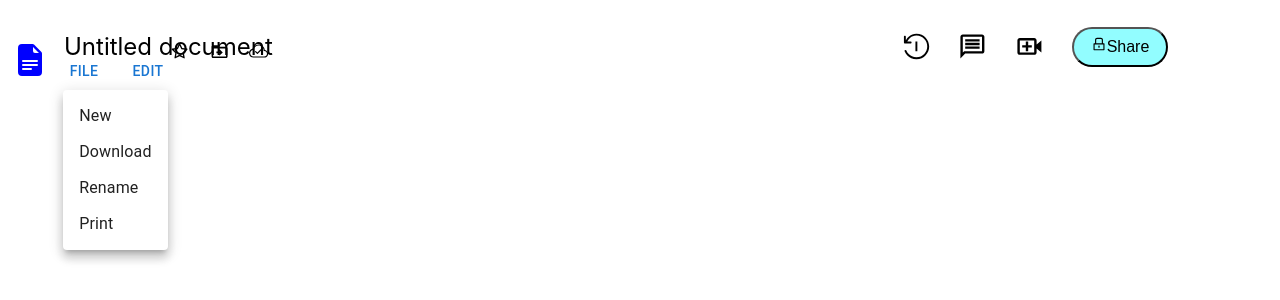
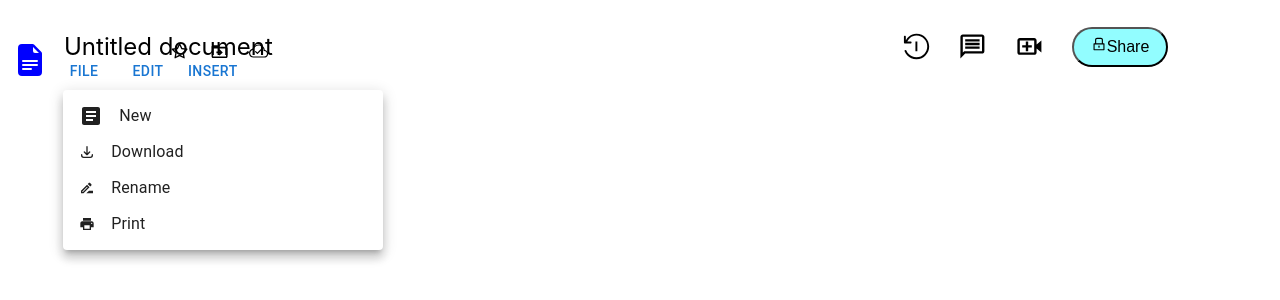
Before and after one commit to vikrantkkk/google_docs_clone, a React (Create React App) app: page / in a window 1280 px wide. Both pictures are taken after a click on the button "FILE". Shown: the top 300 px of the page. Built offline with nearby package versions, Linux system fonts and the light colour scheme.

Commit message:
icon added

```diff
--- a/src/components/header/header.jsx
+++ b/src/components/header/header.jsx
@@ -11,7 +11,16 @@ import { MdOutlineMessage } from "react-icons/md";
 import { BiVideoPlus } from "react-icons/bi";
 import { AiOutlineLock } from "react-icons/ai";
 import { BsFillFileEarmarkTextFill } from "react-icons/bs";
-// import { HiOutlineDownload } from "react-icons/hi";
+import { HiOutlineDownload } from "react-icons/hi";
+import { MdOutlineDriveFileRenameOutline } from "react-icons/md";
+import { MdPrint } from "react-icons/md";
+import { MdOutlineContentPaste } from "react-icons/md";
+import { MdSelectAll } from "react-icons/md";
+import { BiImageAlt } from "react-icons/bi";
+import { MdOutlineTableChart } from "react-icons/md";
+import { BiBarChartSquare } from "react-icons/bi";
+import ArticleIcon from '@mui/icons-material/Article';
+import CopyAllIcon from '@mui/icons-material/CopyAll';
 
 export default function Header() {
   const [anchorEl, setAnchorEl] = useState(null);
@@ -32,6 +41,18 @@ export default function Header() {
     setAnchorE2(null);
   };
 
+
+  const [anchorE3, setAnchorE3] = useState(null);
+  const open3 = Boolean(anchorE3);
+  const handleClick3 = (event) => {
+    setAnchorE3(event.currentTarget);
+  };
+  const handleClose3 = () => {
+    setAnchorE3(null);
+  };
+
+
+
   return (
     <div className={Styles.mainDiv}>
       <div className={Styles.childDiv}>
@@ -40,7 +61,7 @@ export default function Header() {
         </div>
 
         <div className={Styles.icon}>
-          <AiOutlineStar />
+          <AiOutlineStar/>
           <MdDriveFileMoveOutline />
           <BsCloudCheck />
         </div>
@@ -85,10 +106,12 @@ export default function Header() {
           }}
           className={Styles.menuOne}
         >
-          <MenuItem onClick={handleClose}>New</MenuItem>
-         <MenuItem onClick={handleClose}>Download</MenuItem>
-          <MenuItem onClick={handleClose}>Rename</MenuItem>
-          <MenuItem onClick={handleClose}>Print</MenuItem>
+          <div className={Styles.headerTwoDiv}>
+          <MenuItem onClick={handleClose}><ArticleIcon/><span>New</span></MenuItem>
+         <MenuItem onClick={handleClose}><HiOutlineDownload/><span>Download</span></MenuItem>
+          <MenuItem onClick={handleClose}><MdOutlineDriveFileRenameOutline/><span>Rename</span></MenuItem>
+          <MenuItem onClick={handleClose}><MdPrint/><span>Print</span></MenuItem>
+          </div>
         </Menu>
 
         <Button
@@ -110,9 +133,37 @@ export default function Header() {
           }}
           className={Styles.menuTwo}
         >
-          <MenuItem onClick={handleClose2}>Copy</MenuItem>
-          <MenuItem onClick={handleClose2}>Paste</MenuItem>
-          <MenuItem onClick={handleClose2}>Select All</MenuItem>
+          <div className={Styles.headerTwoDiv}>
+          <MenuItem onClick={handleClose2}><CopyAllIcon/><span>Copy</span></MenuItem>
+          <MenuItem onClick={handleClose2}><MdOutlineContentPaste/><span>Paste</span></MenuItem>
+          <MenuItem onClick={handleClose2}><MdSelectAll/><span>Select All</span></MenuItem>
+          </div>
+        </Menu>
+
+        <Button
+          id="basic-button3"
+          aria-controls={open3 ? "basic-menu3" : undefined}
+          aria-haspopup="true"
+          aria-expanded={open3 ? "true" : undefined}
+          onClick={handleClick3}
+        >
+          Insert
+        </Button>
+        <Menu
+          id="basic-menu3"
+          anchorE3={anchorE3}
+          open={open3}
+          onClose={handleClose3}
+          MenuListProps={{
+            "aria-labelledby": "basic-button3",
+          }}
+          className={Styles.menuThree}
+        >
+          <div className={Styles.headerTwoDiv}>
+          <MenuItem onClick={handleClose3}><BiImageAlt/><span>Image</span></MenuItem>
+          <MenuItem onClick={handleClose3}><MdOutlineTableChart/><span>Table</span></MenuItem>
+          <MenuItem onClick={handleClose3}><BiBarChartSquare/><span>Chart</span></MenuItem>
+          </div>
         </Menu>
       </div>
     </div>
--- a/src/components/header/header.module.css
+++ b/src/components/header/header.module.css
@@ -66,8 +66,19 @@ span{
 
 .menuOne{
     margin-left:0.7rem;
+    padding:50px;
 }
+
 .menuTwo{
+    margin-left:7rem;
+}
 
-    margin-left:7.9rem;
+.menuThree{
+    margin-left: 10.2rem;
 }
+.headerTwoDiv{
+    width:20rem;
+}
+.headerTwoDiv span{
+    padding-left: 1rem;
+}
```
